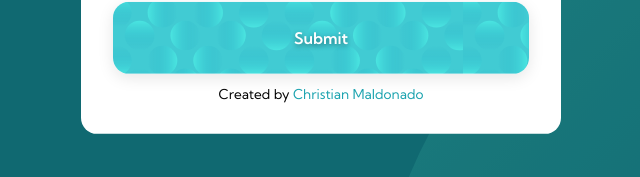
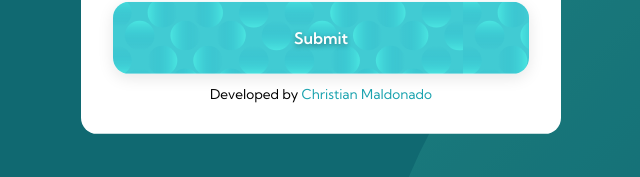
Before and after one commit to fm-solutions-chrismaldona2/profile-card-component, a React (Vite) app: page / in a window 1280 px wide. Both pictures are taken after a click on the button "Set new profile data". Shown: the part 544-721 px from the top of the page, without its empty margins (319-959 px from the left). Built offline with nearby package versions, Linux system fonts and the light colour scheme.

Commit message:
Update ProfileCardForm.jsx

```diff
--- a/src/components/Forms/ProfileCardForm/ProfileCardForm.jsx
+++ b/src/components/Forms/ProfileCardForm/ProfileCardForm.jsx
@@ -173,7 +173,7 @@ export default function ProfileCardForm({ onSubmit }) {
         <Button type="submit">Submit</Button>
       </form>
       <span className={styles.form__footer}>
-        Created by{" "}
+        Developed by{" "}
         <a href="https://github.com/chrismaldona2" target="_blank">
           Christian Maldonado
         </a>
```
